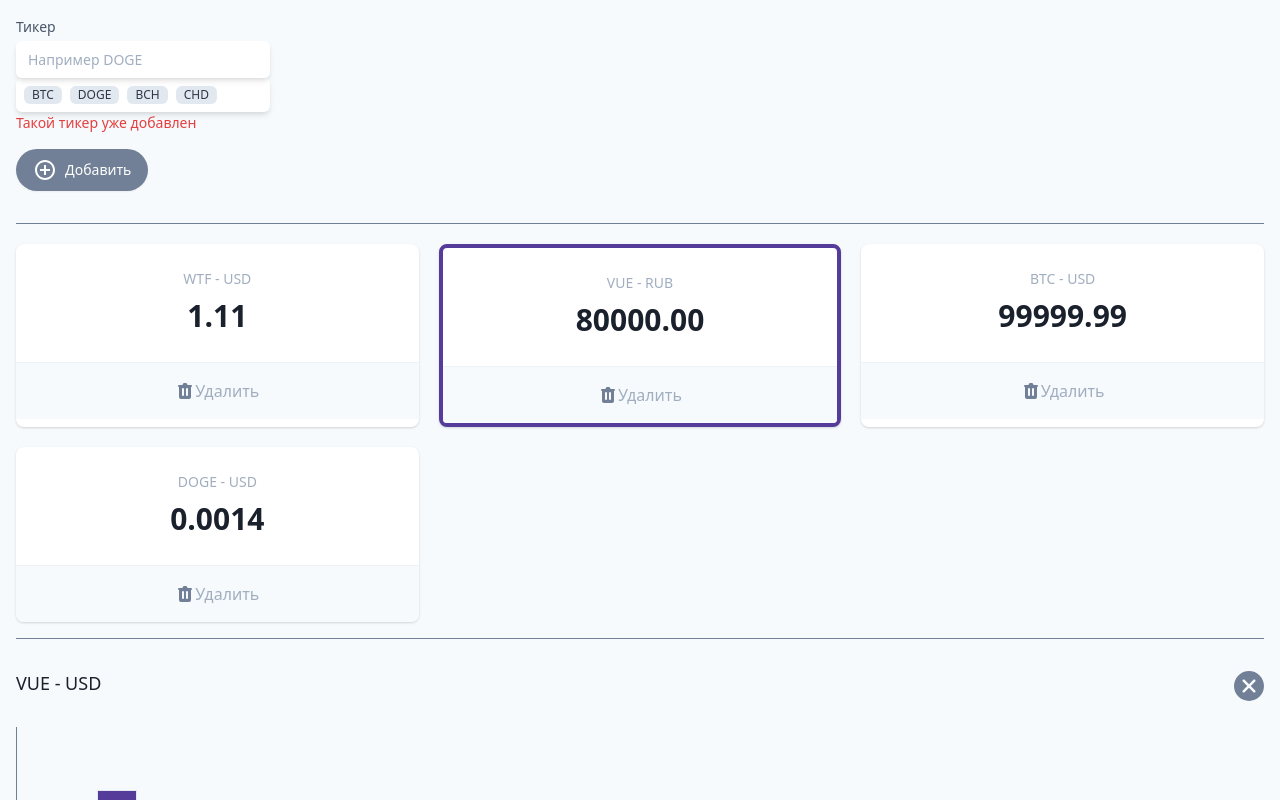
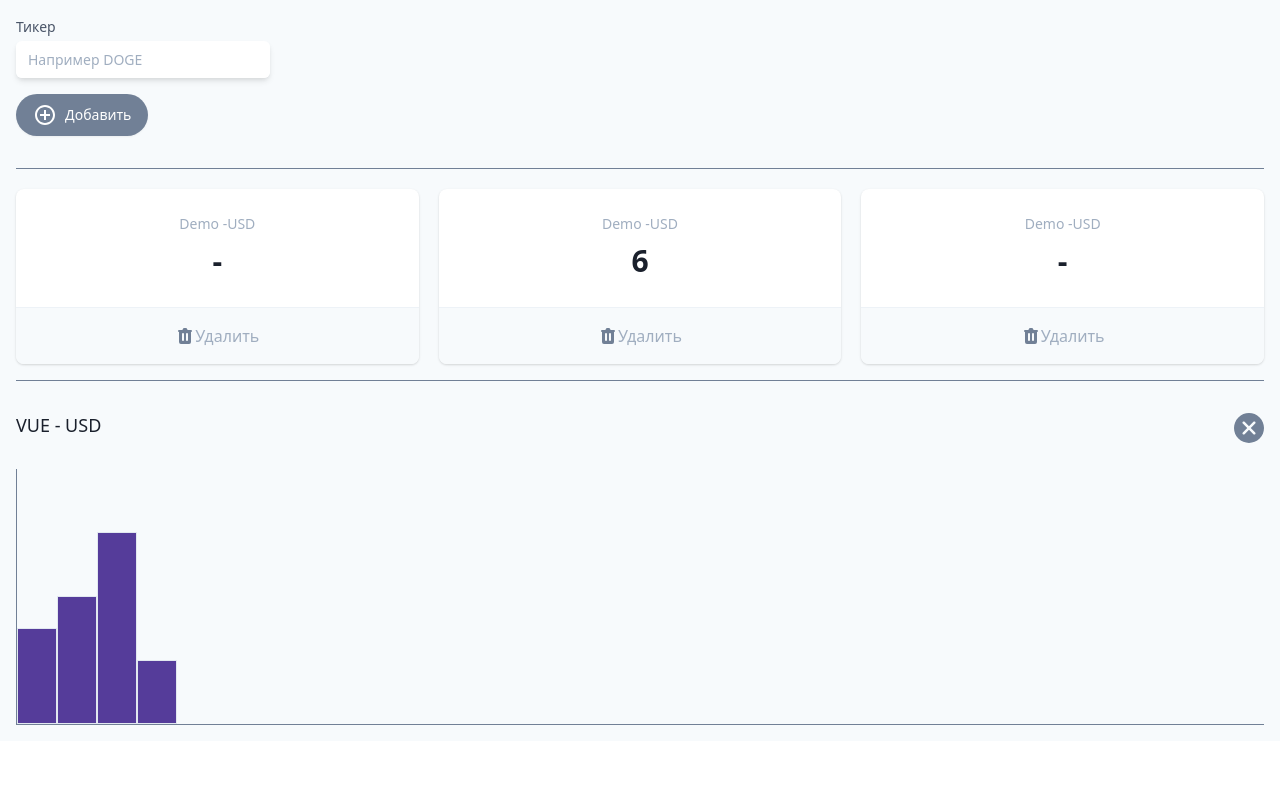
Before and after one commit to Paata1987/JS_NJ, a Vue app in the folder cdyptocon/: page / in a window 1280 px wide. Shown: the top 800 px of the page. Built offline with nearby package versions, Linux system fonts and the light colour scheme.

Commit message:
add module 1 : interpolation. directives: v-for v-if

```diff
--- a/cdyptocon/src/App.vue
+++ b/cdyptocon/src/App.vue
@@ -1,6 +1,5 @@
 <template>
   <div class="container mx-auto flex flex-col items-center bg-gray-100 p-4">
-
     <div class="container">
       <section>
         <div class="flex">
@@ -10,6 +9,8 @@
             >
             <div class="mt-1 relative rounded-md shadow-md">
               <input
+                v-model="ticker"
+                v-on:keydown.enter="add"
                 type="text"
                 name="wallet"
                 id="wallet"
@@ -18,24 +19,35 @@
               />
             </div>
 
-          <div class="flex bg-white shadow-md p-1 rounded-md shadow-md flex-wrap">
-            <span class="inline-flex items-center px-2 m-1 rounded-md text-xs font-medium bg-gray-300 text-gray-800 cursor-pointer">
+            <!--  <div
+              class="flex bg-white shadow-md p-1 rounded-md shadow-md flex-wrap"
+            >
+              <span
+                class="inline-flex items-center px-2 m-1 rounded-md text-xs font-medium bg-gray-300 text-gray-800 cursor-pointer"
+              >
                 BTC
               </span>
-            <span class="inline-flex items-center px-2 m-1 rounded-md text-xs font-medium bg-gray-300 text-gray-800 cursor-pointer">
+              <span
+                class="inline-flex items-center px-2 m-1 rounded-md text-xs font-medium bg-gray-300 text-gray-800 cursor-pointer"
+              >
                 DOGE
               </span>
-            <span class="inline-flex items-center px-2 m-1 rounded-md text-xs font-medium bg-gray-300 text-gray-800 cursor-pointer">
+              <span
+                class="inline-flex items-center px-2 m-1 rounded-md text-xs font-medium bg-gray-300 text-gray-800 cursor-pointer"
+              >
                 BCH
               </span>
-            <span class="inline-flex items-center px-2 m-1 rounded-md text-xs font-medium bg-gray-300 text-gray-800 cursor-pointer">
+              <span
+                class="inline-flex items-center px-2 m-1 rounded-md text-xs font-medium bg-gray-300 text-gray-800 cursor-pointer"
+              >
                 CHD
               </span>
             </div>
-          <div class="text-sm text-red-600">Такой тикер уже добавлен</div>
+            <div class="text-sm text-red-600">Такой тикер уже добавлен</div> -->
           </div>
         </div>
         <button
+          @click="add"
           type="button"
           class="my-4 inline-flex items-center py-2 px-4 border border-transparent shadow-sm text-sm leading-4 font-medium rounded-full text-white bg-gray-600 hover:bg-gray-700 transition-colors duration-300 focus:outline-none focus:ring-2 focus:ring-offset-2 focus:ring-gray-500"
         >
@@ -56,21 +68,25 @@
         </button>
       </section>
 
+      <template v-if="tickers.length">
         <hr class="w-full border-t border-gray-600 my-4" />
         <dl class="mt-5 grid grid-cols-1 gap-5 sm:grid-cols-3">
           <div
+            v-for="t in tickers"
+            :key="t.name"
             class="bg-white overflow-hidden shadow rounded-lg border-purple-800 border-solid cursor-pointer"
           >
             <div class="px-4 py-5 sm:p-6 text-center">
               <dt class="text-sm font-medium text-gray-500 truncate">
-              WTF - USD
+                {{ t.name }} -USD
               </dt>
               <dd class="mt-1 text-3xl font-semibold text-gray-900">
-              1.11
+                {{ t.price }}
               </dd>
             </div>
             <div class="w-full border-t border-gray-200"></div>
             <button
+              @click="handleDelete(t)"
               class="flex items-center justify-center font-medium w-full bg-gray-100 px-4 py-4 sm:px-6 text-md text-gray-500 hover:text-gray-600 hover:bg-gray-200 hover:opacity-20 transition-all focus:outline-none"
             >
               <svg
@@ -84,120 +100,25 @@
                   fill-rule="evenodd"
                   d="M9 2a1 1 0 00-.894.553L7.382 4H4a1 1 0 000 2v10a2 2 0 002 2h8a2 2 0 002-2V6a1 1 0 100-2h-3.382l-.724-1.447A1 1 0 0011 2H9zM7 8a1 1 0 012 0v6a1 1 0 11-2 0V8zm5-1a1 1 0 00-1 1v6a1 1 0 102 0V8a1 1 0 00-1-1z"
                   clip-rule="evenodd"
-              ></path></svg>Удалить
-          </button>
-        </div>
-        <div
-          class="bg-white overflow-hidden shadow rounded-lg border-purple-800 border-solid border-4 cursor-pointer"
-        >
-          <div class="px-4 py-5 sm:p-6 text-center">
-            <dt class="text-sm font-medium text-gray-500 truncate">
-              VUE - RUB
-            </dt>
-            <dd class="mt-1 text-3xl font-semibold text-gray-900">
-              80000.00
-            </dd>
-          </div>
-          <div class="w-full border-t border-gray-200"></div>
-          <button
-            class="flex items-center justify-center font-medium w-full bg-gray-100 px-4 py-4 sm:px-6 text-md text-gray-500 hover:text-gray-600 hover:bg-gray-200 hover:opacity-20 transition-all focus:outline-none"
-          >
-            <svg
-              class="h-5 w-5"
-              xmlns="http://www.w3.org/2000/svg"
-              viewBox="0 0 20 20"
-              fill="#718096"
-              aria-hidden="true"
-            >
-              <path
-                fill-rule="evenodd"
-                d="M9 2a1 1 0 00-.894.553L7.382 4H4a1 1 0 000 2v10a2 2 0 002 2h8a2 2 0 002-2V6a1 1 0 100-2h-3.382l-.724-1.447A1 1 0 0011 2H9zM7 8a1 1 0 012 0v6a1 1 0 11-2 0V8zm5-1a1 1 0 00-1 1v6a1 1 0 102 0V8a1 1 0 00-1-1z"
-                clip-rule="evenodd"
-              ></path></svg>Удалить
-          </button>
-        </div>
-        <div
-          class="bg-white overflow-hidden shadow rounded-lg border-purple-800 border-solid cursor-pointer"
-        >
-          <div class="px-4 py-5 sm:p-6 text-center">
-            <dt class="text-sm font-medium text-gray-500 truncate">
-              BTC - USD
-            </dt>
-            <dd class="mt-1 text-3xl font-semibold text-gray-900">
-              99999.99
-            </dd>
-          </div>
-          <div class="w-full border-t border-gray-200"></div>
-          <button
-            class="flex items-center justify-center font-medium w-full bg-gray-100 px-4 py-4 sm:px-6 text-md text-gray-500 hover:text-gray-600 hover:bg-gray-200 hover:opacity-20 transition-all focus:outline-none"
-          >
-            <svg
-              class="h-5 w-5"
-              xmlns="http://www.w3.org/2000/svg"
-              viewBox="0 0 20 20"
-              fill="#718096"
-              aria-hidden="true"
-            >
-              <path
-                fill-rule="evenodd"
-                d="M9 2a1 1 0 00-.894.553L7.382 4H4a1 1 0 000 2v10a2 2 0 002 2h8a2 2 0 002-2V6a1 1 0 100-2h-3.382l-.724-1.447A1 1 0 0011 2H9zM7 8a1 1 0 012 0v6a1 1 0 11-2 0V8zm5-1a1 1 0 00-1 1v6a1 1 0 102 0V8a1 1 0 00-1-1z"
-                clip-rule="evenodd"
-              ></path></svg>Удалить
-          </button>
-        </div>
-        <div
-          class="bg-white overflow-hidden shadow rounded-lg border-purple-800 border-solid cursor-pointer"
-        >
-          <div class="px-4 py-5 sm:p-6 text-center">
-            <dt class="text-sm font-medium text-gray-500 truncate">
-              DOGE - USD
-            </dt>
-            <dd class="mt-1 text-3xl font-semibold text-gray-900">
-              0.0014
-            </dd>
-          </div>
-          <div class="w-full border-t border-gray-200"></div>
-          <button
-            class="flex items-center justify-center font-medium w-full bg-gray-100 px-4 py-4 sm:px-6 text-md text-gray-500 hover:text-gray-600 hover:bg-gray-200 hover:opacity-20 transition-all focus:outline-none"
-          >
-            <svg
-              class="h-5 w-5"
-              xmlns="http://www.w3.org/2000/svg"
-              viewBox="0 0 20 20"
-              fill="#718096"
-              aria-hidden="true"
-            >
-              <path
-                fill-rule="evenodd"
-                d="M9 2a1 1 0 00-.894.553L7.382 4H4a1 1 0 000 2v10a2 2 0 002 2h8a2 2 0 002-2V6a1 1 0 100-2h-3.382l-.724-1.447A1 1 0 0011 2H9zM7 8a1 1 0 012 0v6a1 1 0 11-2 0V8zm5-1a1 1 0 00-1 1v6a1 1 0 102 0V8a1 1 0 00-1-1z"
-                clip-rule="evenodd"
-              ></path></svg>Удалить
+                ></path></svg
+              >Удалить
             </button>
           </div>
         </dl>
+
         <hr class="w-full border-t border-gray-600 my-4" />
+
         <section class="relative">
           <h3 class="text-lg leading-6 font-medium text-gray-900 my-8">
             VUE - USD
           </h3>
           <div class="flex items-end border-gray-600 border-b border-l h-64">
-        <div
-          class="bg-purple-800 border w-10 h-24"
-        ></div>
-        <div
-          class="bg-purple-800 border w-10 h-32"
-        ></div>
-        <div
-          class="bg-purple-800 border w-10 h-48"
-        ></div>
-        <div
-          class="bg-purple-800 border w-10 h-16"
-        ></div>
+            <div class="bg-purple-800 border w-10 h-24"></div>
+            <div class="bg-purple-800 border w-10 h-32"></div>
+            <div class="bg-purple-800 border w-10 h-48"></div>
+            <div class="bg-purple-800 border w-10 h-16"></div>
           </div>
-      <button
-        type="button"
-        class="absolute top-0 right-0"
-      >
+          <button type="button" class="absolute top-0 right-0">
             <svg
               xmlns="http://www.w3.org/2000/svg"
               xmlns:xlink="http://www.w3.org/1999/xlink"
@@ -208,7 +129,7 @@
               x="0"
               y="0"
               viewBox="0 0 511.76 511.76"
-          style="enable-background:new 0 0 512 512"
+              style="enable-background: new 0 0 512 512"
               xml:space="preserve"
             >
               <g>
@@ -221,19 +142,42 @@
             </svg>
           </button>
         </section>
+      </template>
     </div>
   </div>
 </template>
 
 <script>
+export default {
+  name: "App",
 
+  data() {
+    return {
+      ticker: "",
+      tickers: [
+        { name: "Demo", price: "-" },
+        { name: "Demo", price: "6" },
+        { name: "Demo", price: "-" },
+      ],
+    };
+  },
 
-export default {
-  name: 'App',
+  methods: {
+    add() {
+      const newTicker = {
+        name: this.ticker,
+        price: "",
+      };
 
-}
+      this.tickers.push(newTicker);
+      this.ticker = "";
+    },
+    handleDelete(tickersToRemove) {
+      //console.log(tickersToRemove);
+      this.tickers = this.tickers.filter((t) => t !== tickersToRemove);
+    },
+  },
+};
 </script>
 
-<style src="./app.css" >
-
-</style>
+<style src="./app.css"></style>
```
Lines whose indentation alone changed are shown as unchanged.
